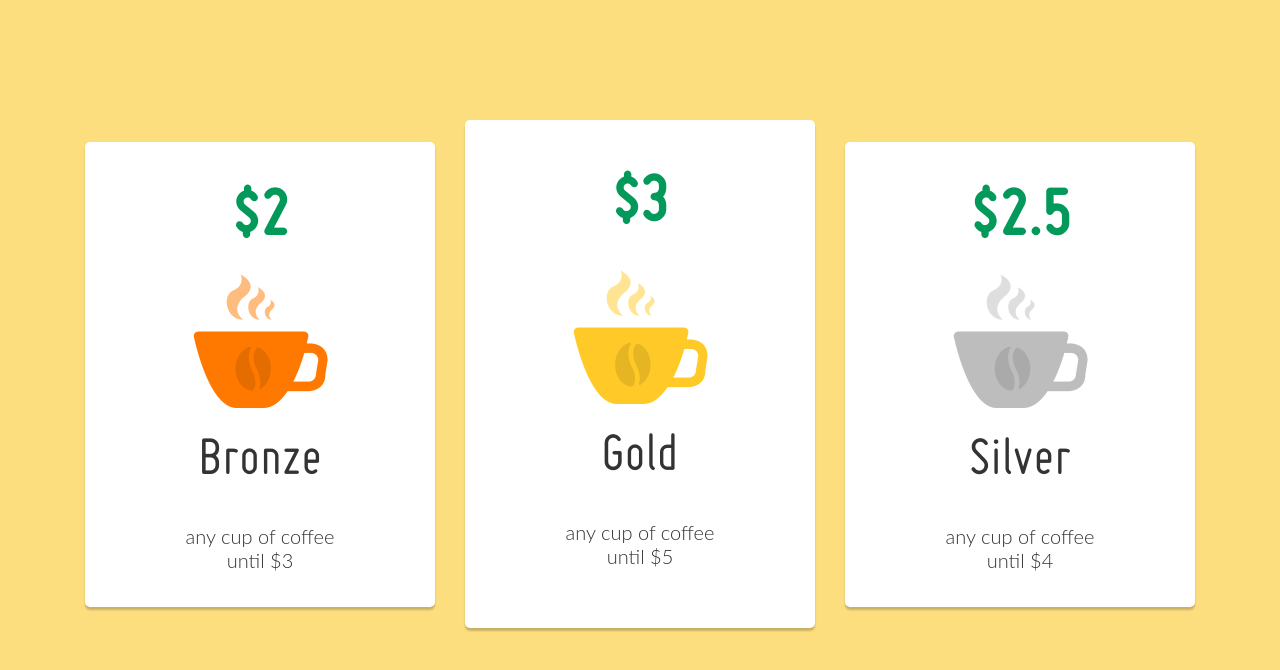
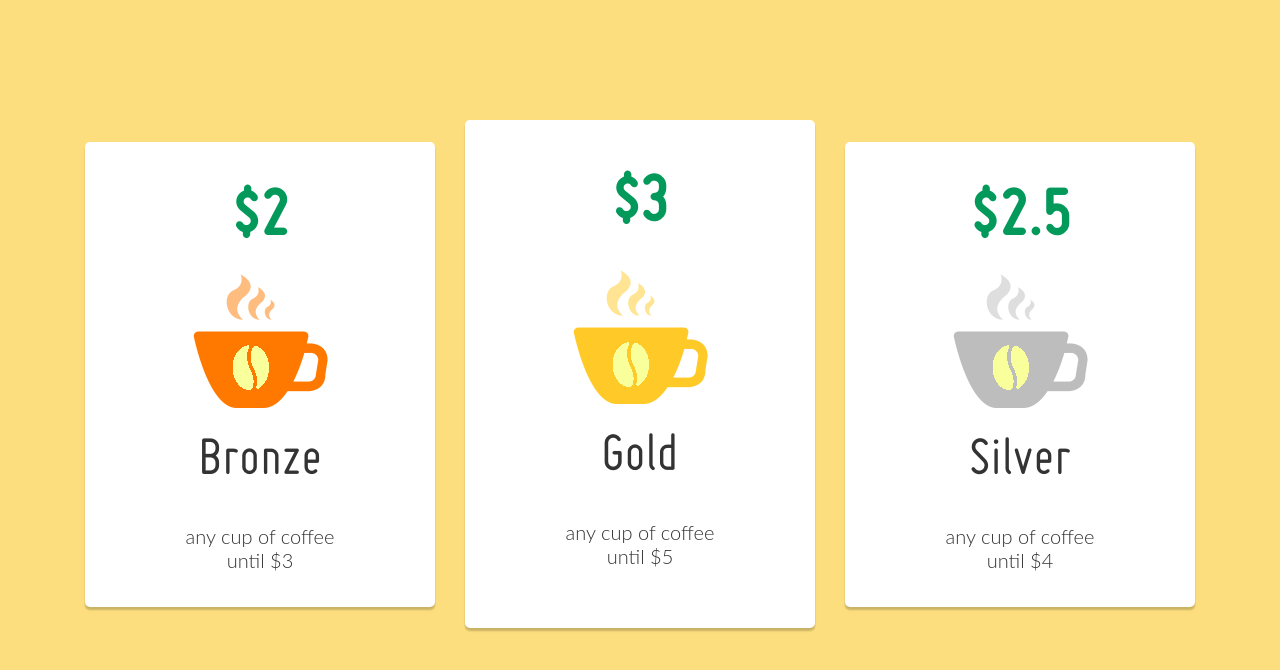
Before and after one commit to elisei0609/cup_plans, a plain HTML site: page index.html in a window 1280 px wide. Drawn offline with Linux system fonts and the light colour scheme.

Commit message:
complete

```diff
--- a/css/style.css
+++ b/css/style.css
@@ -83,10 +83,45 @@ img {
 
 .coffee__item--img {
    margin-bottom: 1.5625rem;
+   max-width: 100%;
 }
 
-.coffee__item--img.long {
-   margin-bottom: 2.1875rem;
+.coffee__item--container {
+   position: relative;
+}
+.coffee__item--container::after {
+   content: '';
+   position: absolute;
+   background-image: url(../img/bean.png);
+   background-repeat: no-repeat;
+   width: 36px;
+   height: 45px;
+   top: 45%;
+   left: 30%;
+
+}
+.coffee__list--item:hover:nth-child(3) .invert {
+   animation: invert 5s infinite linear;
+}
+@keyframes hue {
+   from {
+       filter: hue-rotate(-360deg);
+   }
+   to {
+       filter: hue-rotate(0deg);
+   }
+}
+@keyframes invert {
+   from {
+      filter:invert(0%);
+   }
+   to {
+      filter:invert(100%);
+   }
+}
+
+.coffee__list--item:hover{
+   animation: hue 10s infinite linear;
 }
 
 .coffee__item--title {
@@ -103,3 +138,6 @@ img {
 .coffee__item--text.long {
    margin-bottom: 3.75rem;
 }
+.orange {
+
+}
--- a/index.html
+++ b/index.html
@@ -15,21 +15,23 @@
       <div class="coffee__list">
          <div class="coffee__list--item">
             <h2 class="coffee__item--cost">$2</h2>
-            <img src="img/orange.png" alt="cup" class="coffee__item--img">
+      <div class="coffee__item--container"><img src="img/orange1.png" alt="cup" class="coffee__item--img"></div>
             <h3 class="coffee__item--title">Bronze</h3>
             <p class="coffee__item--text">any cup of coffee
                until $3</p>
          </div>
          <div class="coffee__list--item">
             <h2 class="coffee__item--cost long">$3</h2>
-            <img src="img/yellow.png" alt="cup" class="coffee__item--img" long>
-            <h3 class="coffee__item--title" long>Gold</h3>
+            <div class="coffee__item--container"><img src="img/yellow1.png" alt="cup" class="coffee__item--img"></div>
+
+            <h3 class="coffee__item--title">Gold</h3>
             <p class="coffee__item--text long">any cup of coffee
                until $5</p>
          </div>
          <div class="coffee__list--item">
             <h2 class="coffee__item--cost">$2.5</h2>
-            <img src="img/brown.png" alt="cup" class="coffee__item--img">
+            <div class="coffee__item--container"><img src="img/silver.png" alt="cup" class="coffee__item--img invert"></div>
+
             <h3 class="coffee__item--title">Silver</h3>
             <p class="coffee__item--text">any cup of coffee
                until $4</p>
```
Also changed, not shown: img/bean.png (added), img/orange-logo.png (added), img/orange1.png (added), img/silver.png (added), img/yellow-logo.png (added), img/yellow1.png (added).
